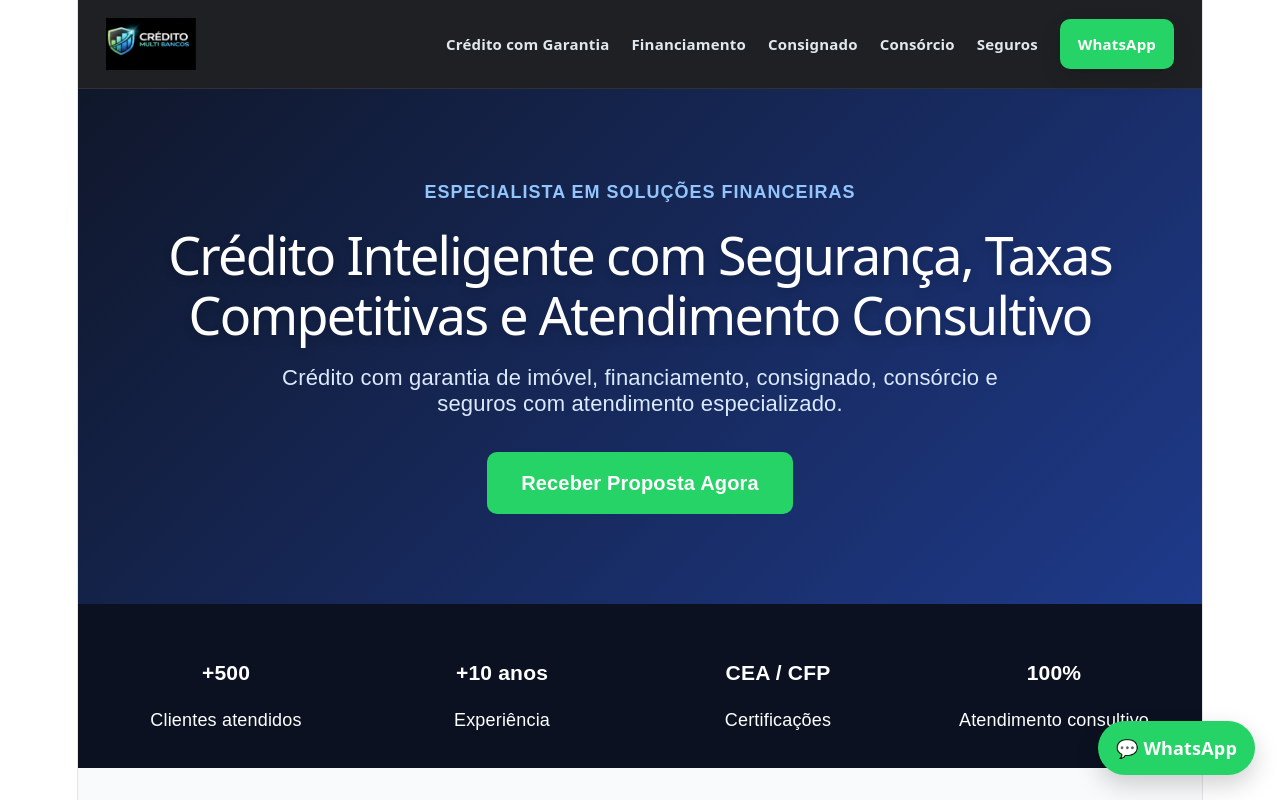
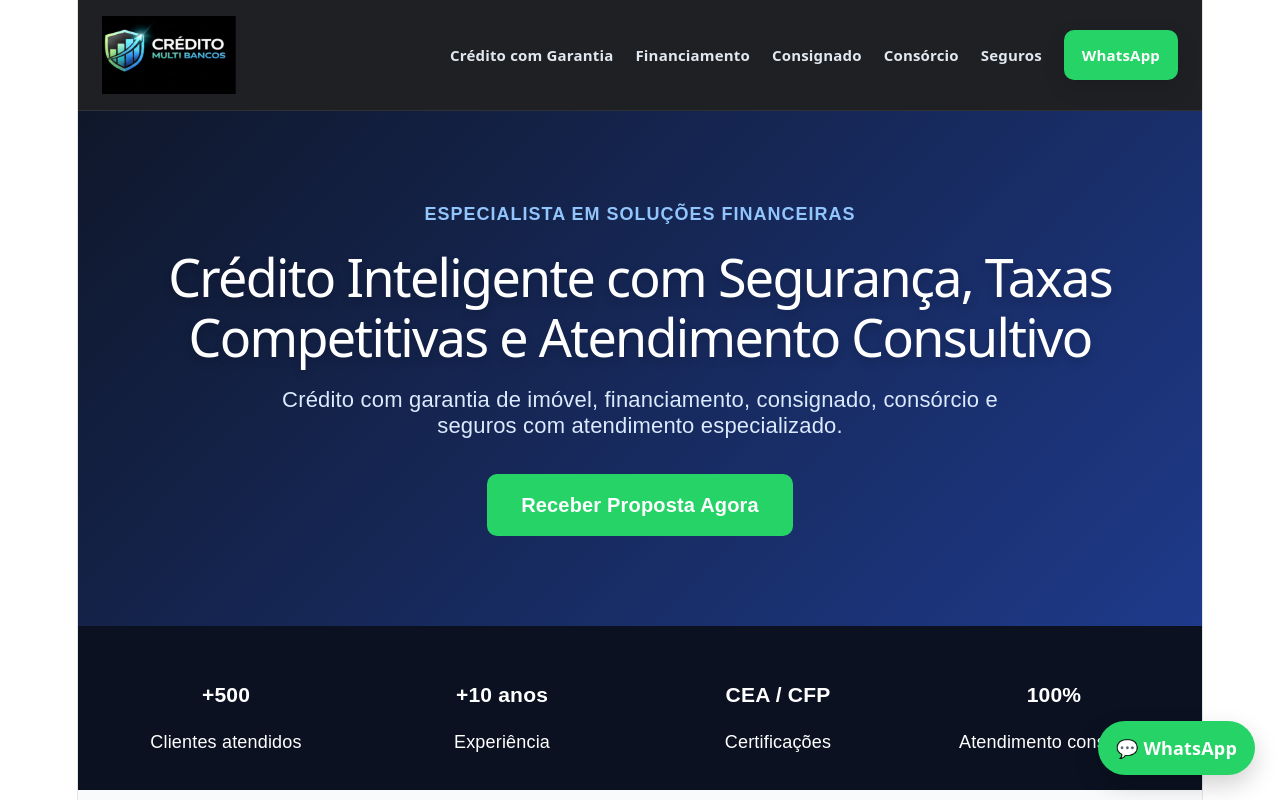
Before and after one commit to claudiofernand8647/meu-site, a React (Vite) app: page / in a window 1280 px wide. Shown: the top 800 px of the page. Built offline with nearby package versions, Linux system fonts and the light colour scheme.

Commit message:
Atualizando logo jpeg

```diff
--- a/src/components/Navbar.jsx
+++ b/src/components/Navbar.jsx
@@ -11,7 +11,7 @@ function Navbar() {
         top: "0",
         zIndex: "999",
         borderBottom: "1px solid rgba(255,255,255,0.08)",
-        padding: "18px 28px"
+        padding: "16px 24px"
       }}
     >
       <div
@@ -21,7 +21,7 @@ function Navbar() {
           display: "flex",
           justifyContent: "space-between",
           alignItems: "center",
-          gap: "20px",
+          gap: "18px",
           flexWrap: "wrap"
         }}
       >
@@ -39,7 +39,7 @@ function Navbar() {
     src={logo}
     alt="Crédito Multi Bancos"
     style={{
-      height: "52px",
+      height: "78px",
       objectFit: "contain"
     }}
   />
```
